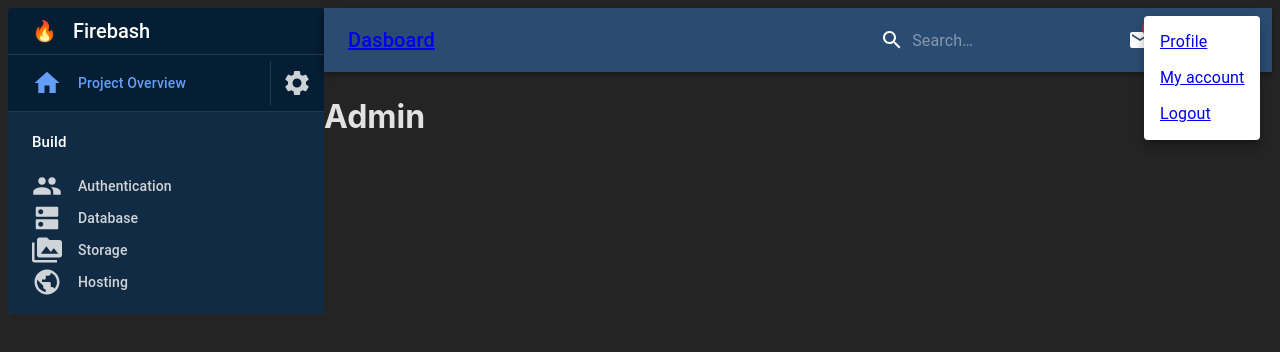
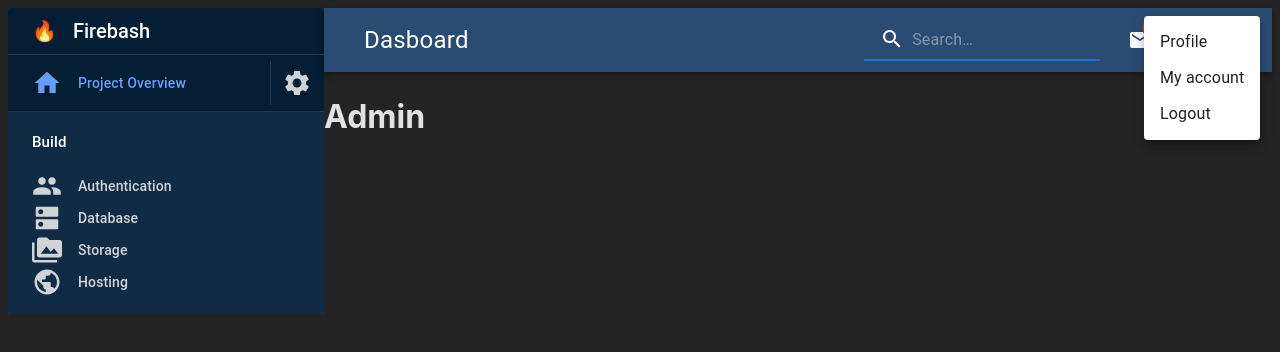
Before and after one commit to Robert-gut/admin-panel, a React (Vite) app: page /admin in a window 1280 px wide. Both pictures are taken after a click on the button 1236 px from the left and 40 px from the top of the page. Shown: the top 352 px of the page. Built offline with nearby package versions, Linux system fonts and the light colour scheme.

Commit message:
finish codding Navbar

```diff
--- a/src/components/Navbar/Navbar.tsx
+++ b/src/components/Navbar/Navbar.tsx
@@ -17,6 +17,9 @@ import NotificationsIcon from '@mui/icons-material/Notifications';
 import MoreIcon from '@mui/icons-material/MoreVert';
 
 import { Link } from 'react-router-dom'
+import './Navbar.css'
+
+
 
 const Search = styled('div')(({ theme }) => ({
   position: 'relative',
@@ -31,8 +34,6 @@ const Search = styled('div')(({ theme }) => ({
   [theme.breakpoints.up('sm')]: {
     marginLeft: theme.spacing(3),
     width: 'auto',
-  },
-  '&:focus-within': {
     borderBottom: `2px solid ${theme.palette.primary.main}`,
     borderRadius: '0px'
   },
@@ -104,20 +105,14 @@ export default function Navbar() {
       open={isMenuOpen}
       onClose={handleMenuClose}
     >
-      <MenuItem onClick={handleMenuClose}>
-        <Link to='/admin'>
-          Profile
-        </Link>
+      <MenuItem onClick={handleMenuClose} component={Link} to={'/admins'}>
+        Profile {/* З допомогою component підключаємо Link і автоматично скидуються стилі, такі як підкреслювання чи колір після нажимання  */}
       </MenuItem>
-      <MenuItem onClick={handleMenuClose}>
-        <Link to='/admin'>
-          My account
-        </Link>
+      <MenuItem onClick={handleMenuClose} component={Link} to={'/admins'}>
+        My account
       </MenuItem>
-      <MenuItem onClick={handleMenuClose}>
-        <Link to='/admin'>
-          Logout
-        </Link>
+      <MenuItem onClick={handleMenuClose} component={Link} to={'/admins'}>
+        Logout
       </MenuItem>
     </Menu>
   );
@@ -194,10 +189,13 @@ export default function Navbar() {
             component="div"
             sx={{ display: { xs: 'none', sm: 'block' } }}
           >
+            <MenuItem onClick={handleMenuClose}
+              component={Link} to={'/admin'}
+              sx={{ fontSize: '1.5rem' }}
+            >
+              Dasboard
+            </MenuItem>
 
-          <Link to='/admin'>
-            Dasboard
-          </Link>
 
           </Typography>
           <Box sx={{ flexGrow: 1 }} />
```
Also changed, not shown: src/components/Navbar/Navbar.css (added).
